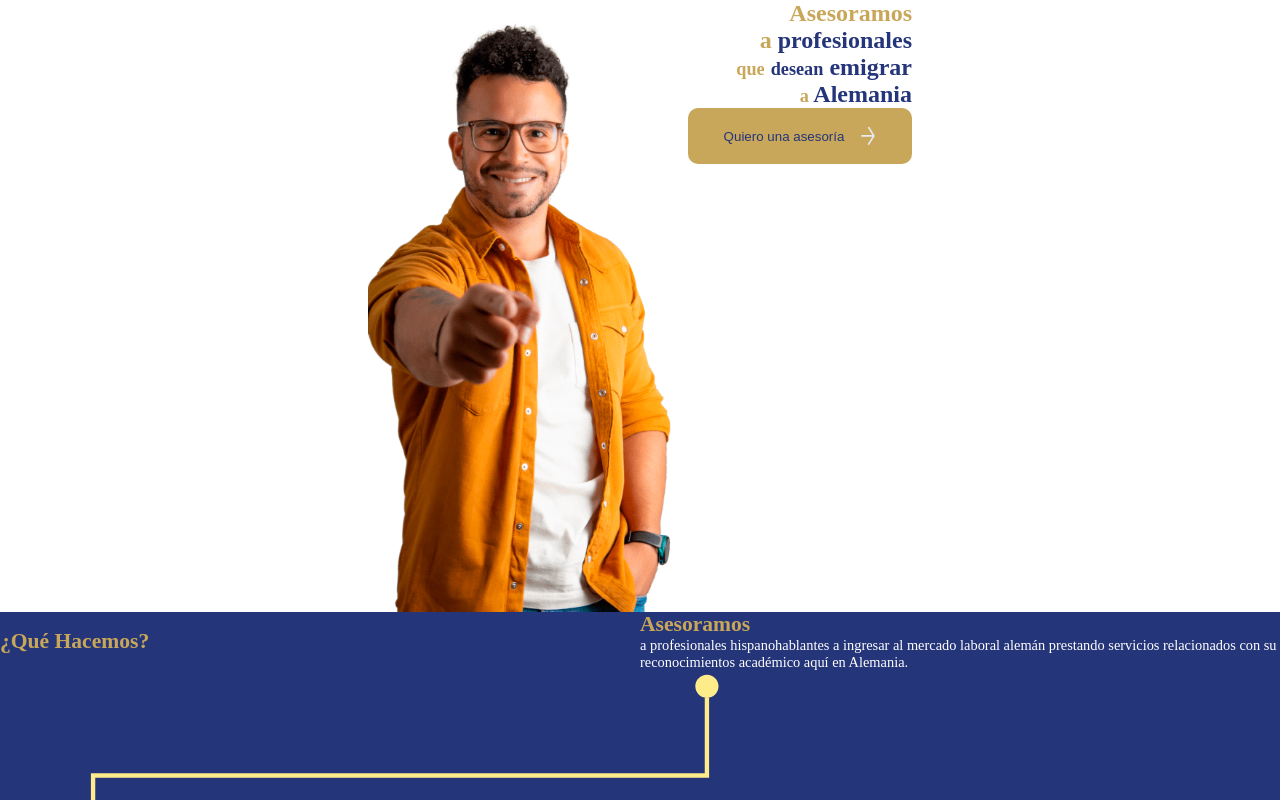
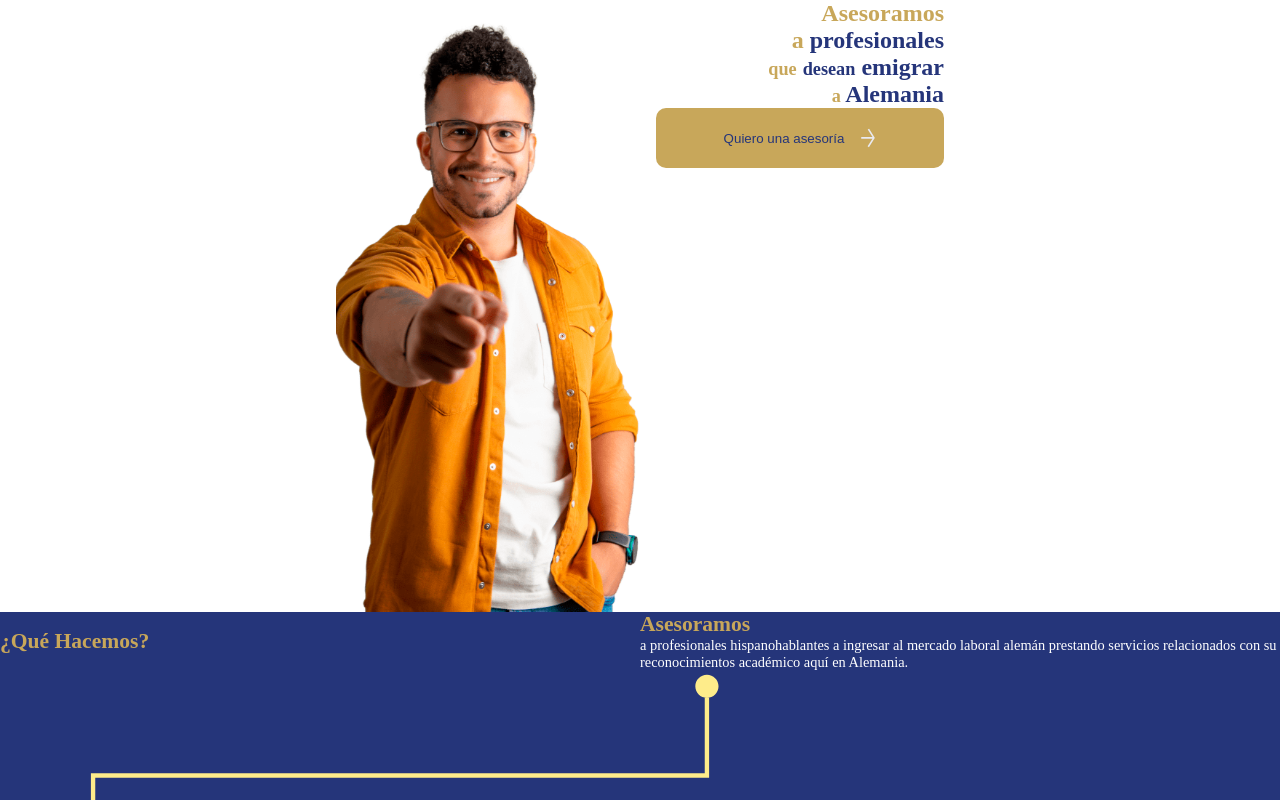
Before and after one commit to Jassedd/PABerater-GmbH-deploy, a React (Vite) app in the folder paberater/: page / in a window 1280 px wide. Shown: the top 800 px of the page. Built offline with nearby package versions, Linux system fonts and the light colour scheme.

Commit message:
fix(button)modify-styles

```diff
--- a/paberater/src/components/btn-advisory/BtnAdvisory.css
+++ b/paberater/src/components/btn-advisory/BtnAdvisory.css
@@ -1,8 +1,8 @@
 .btn-advisory{
     background-color: #C8A75A;
     border: 0;
-    width: 28vh;
-    height: 7vh;
+    width: 36vh;
+    height: 7.5vh;
     border-radius: 10px;
     color: #25357a;
     display: flex;
```
